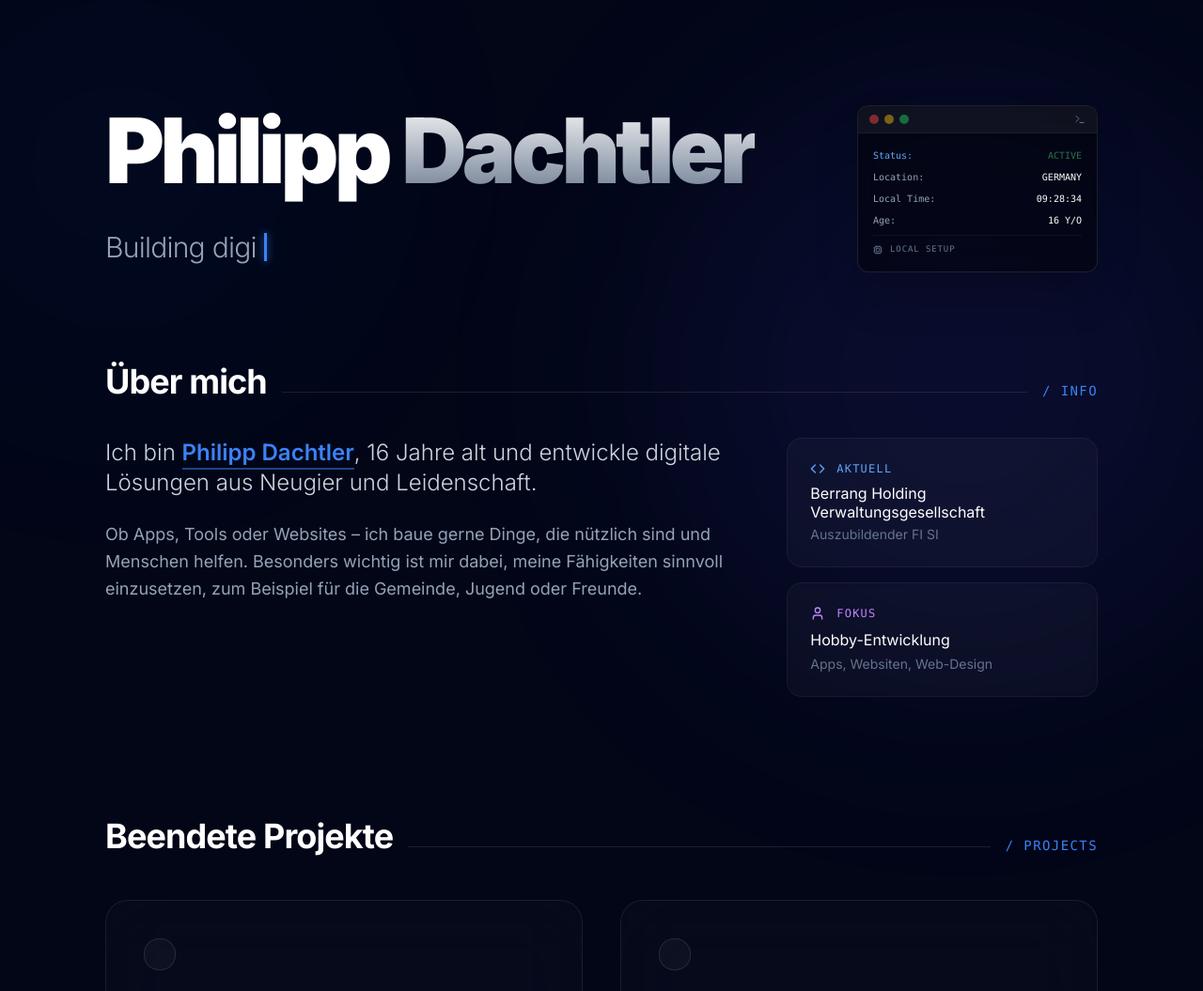
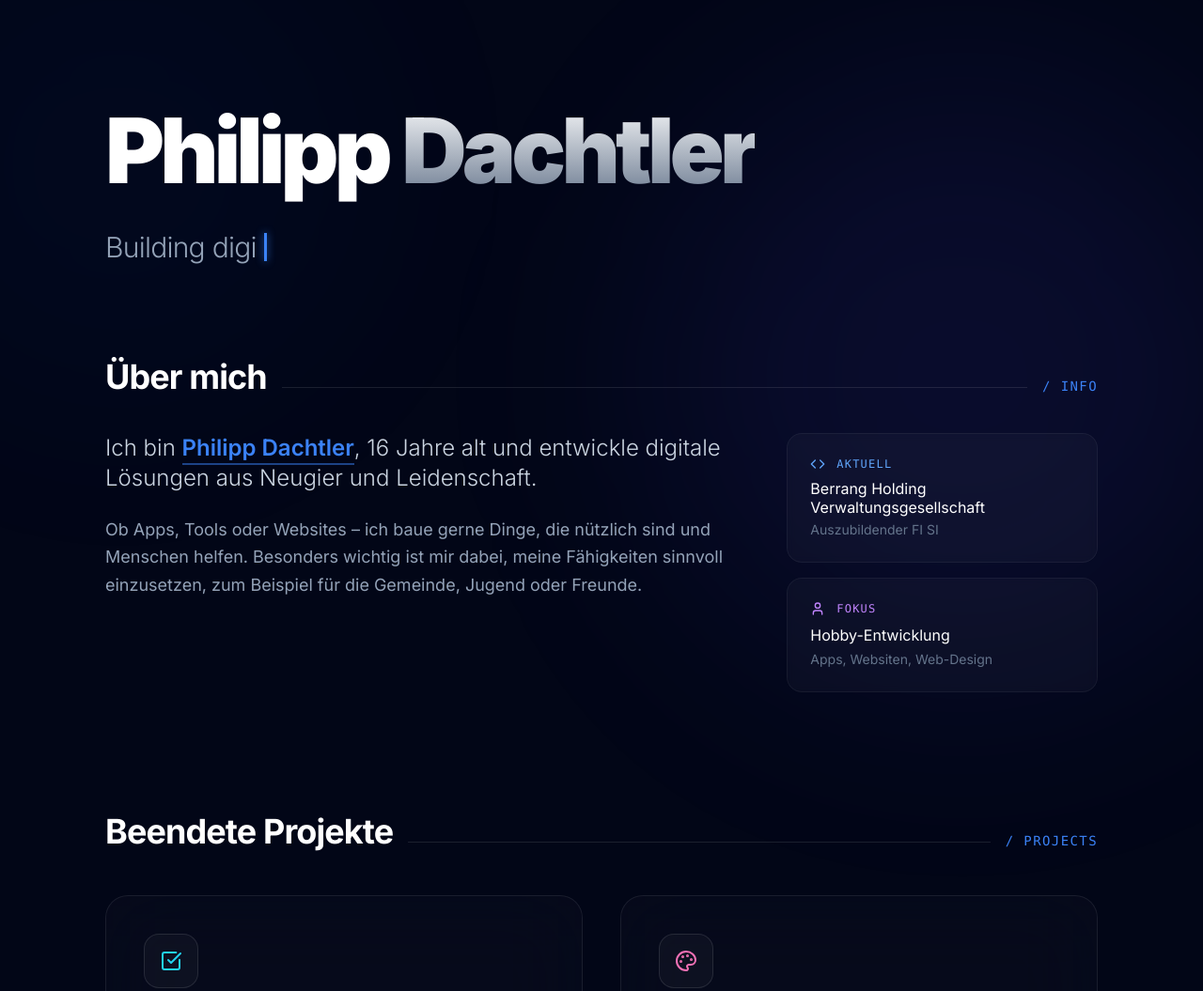
Before and after one commit to nmmhw4cbc7-commits/philipp-dachtler, a plain HTML site: page index.html in a window 1280 px wide. Shown: the top 1055 px of the page at 94% size. Drawn offline with nearby package versions, Linux system fonts and the light colour scheme.

Commit message:
Refactor index.html to update sections and content

```diff
--- a/index.html
+++ b/index.html
@@ -27,11 +27,13 @@
 </head>
 <body class="selection-blue">
 
+    <!-- HINTERGRUND EFFEKTE -->
     <div class="fixed top-[-10%] left-[-10%] w-[40vw] h-[40vw] bg-blue-600/15 rounded-full blur-[120px] pointer-events-none animate-pulse-slow"></div>
     <div class="fixed bottom-[10%] right-[-5%] w-[50vw] h-[50vw] bg-indigo-600/10 rounded-full blur-[120px] pointer-events-none"></div>
 
     <div class="max-w-6xl mx-auto px-6 md:px-12 py-8 md:py-16 relative z-10">
 
+        <!-- SECTION A: HERO -->
         <header class="mb-12 md:mb-24 flex flex-col md:flex-row md:items-start justify-between gap-8 pt-6 md:pt-12">
             <div class="flex flex-col items-start">
                 <h1 class="text-5xl md:text-8xl font-black tracking-tighter mb-6 md:mb-8">
@@ -45,42 +47,9 @@
                     </span>
                 </div>
             </div>
-
-            <div class="flex flex-col items-end gap-6 self-start md:self-auto w-full md:w-auto">
-                <div class="hidden lg:flex flex-col w-64 rounded-xl border border-white/10 bg-black/40 backdrop-blur-md overflow-hidden shadow-2xl">
-                    <div class="flex items-center justify-between px-3 py-2 bg-white/5 border-b border-white/5">
-                        <div class="flex gap-1.5">
-                            <div class="w-2.5 h-2.5 rounded-full bg-red-500/50"></div>
-                            <div class="w-2.5 h-2.5 rounded-full bg-yellow-500/50"></div>
-                            <div class="w-2.5 h-2.5 rounded-full bg-green-500/50"></div>
-                        </div>
-                        <i data-lucide="terminal" class="w-3 h-3 text-slate-500"></i>
-                    </div>
-                    <div class="p-4 font-mono text-[10px] space-y-2">
-                        <div class="flex justify-between text-slate-400">
-                            <span class="text-blue-400">Status:</span>
-                            <span class="animate-pulse text-green-400 uppercase">Active</span>
-                        </div>
-                        <div class="flex justify-between text-slate-400">
-                            <span>Location:</span>
-                            <span class="text-white">GERMANY</span>
-                        </div>
-                        <div class="flex justify-between text-slate-400">
-                            <span>Local Time:</span>
-                            <span id="system-time" class="text-white uppercase">00:00:00</span>
-                        </div>
-                        <div class="flex justify-between text-slate-400">
-                            <span>Age:</span>
-                            <span class="text-white">16 Y/O</span>
-                        </div>
-                        <div class="pt-2 border-t border-white/5 flex items-center gap-2 text-[9px] text-slate-500 uppercase tracking-widest">
-                            <i data-lucide="cpu" class="w-2.5 h-2.5"></i> Local Setup
-                        </div>
-                    </div>
-                </div>
-            </div>
         </header>
 
+        <!-- SECTION B: ÜBER MICH -->
         <section id="about" class="mb-24 md:mb-32">
             <div class="flex flex-col md:flex-row md:items-end gap-2 md:gap-4 mb-10">
                 <h2 class="text-4xl font-bold tracking-tight">Über mich</h2>
@@ -120,6 +89,7 @@
             </div>
         </section>
 
+        <!-- SECTION C: PROJECTS -->
         <section id="projects">
             <div class="flex flex-col md:flex-row md:items-end gap-2 md:gap-4 mb-12">
                 <h2 class="text-4xl font-bold tracking-tight">Beendete Projekte</h2>
@@ -128,9 +98,11 @@
             </div>
 
             <div class="grid grid-cols-1 md:grid-cols-2 gap-6 md:gap-10" id="projects-grid">
-                </div>
+                <!-- Projekte werden per JS eingefügt -->
+            </div>
         </section>
 
+        <!-- Footer -->
         <footer class="mt-24 md:mt-40 pb-10 border-t border-white/5 pt-10 flex flex-col items-center gap-10">
             <div class="group cursor-default inline-flex items-center gap-3 px-5 py-2.5 rounded-full bg-white/5 border border-white/10 backdrop-blur-md transition-all hover:border-blue-500/50 hover:bg-white/[0.08]">
                 <span class="relative flex h-2.5 w-2.5">
@@ -138,7 +110,7 @@
                     <span class="relative inline-flex rounded-full h-2.5 w-2.5 bg-blue-500"></span>
                 </span>
                 <span class="text-[10px] md:text-xs font-mono text-slate-400 tracking-widest uppercase">
-                    Aktuell: <span class="text-blue-400 font-bold">Jugendkompass App</span>
+                    Aktuell: <span class="text-blue-400 font-bold">E-Mail Programm</span>
                 </span>
             </div>
 
@@ -160,15 +132,8 @@
     </div>
 
     <script>
-        // Lucide Icons initialisieren
-        lucide.createIcons();
-
         // Systemzeit & Jahr
         document.getElementById('year').textContent = new Date().getFullYear();
-        setInterval(() => {
-            const now = new Date();
-            document.getElementById('system-time').textContent = now.toLocaleTimeString('de-DE', { hour12: false });
-        }, 1000);
 
         // Typing Effekt
         const typingText = document.getElementById('typing-text');
@@ -245,6 +210,9 @@
             `;
             grid.appendChild(card);
         });
+
+        // Lucide Icons erst initialisieren, NACHDEM die Projekte im DOM generiert wurden
+        lucide.createIcons();
     </script>
 </body>
 </html>
```
